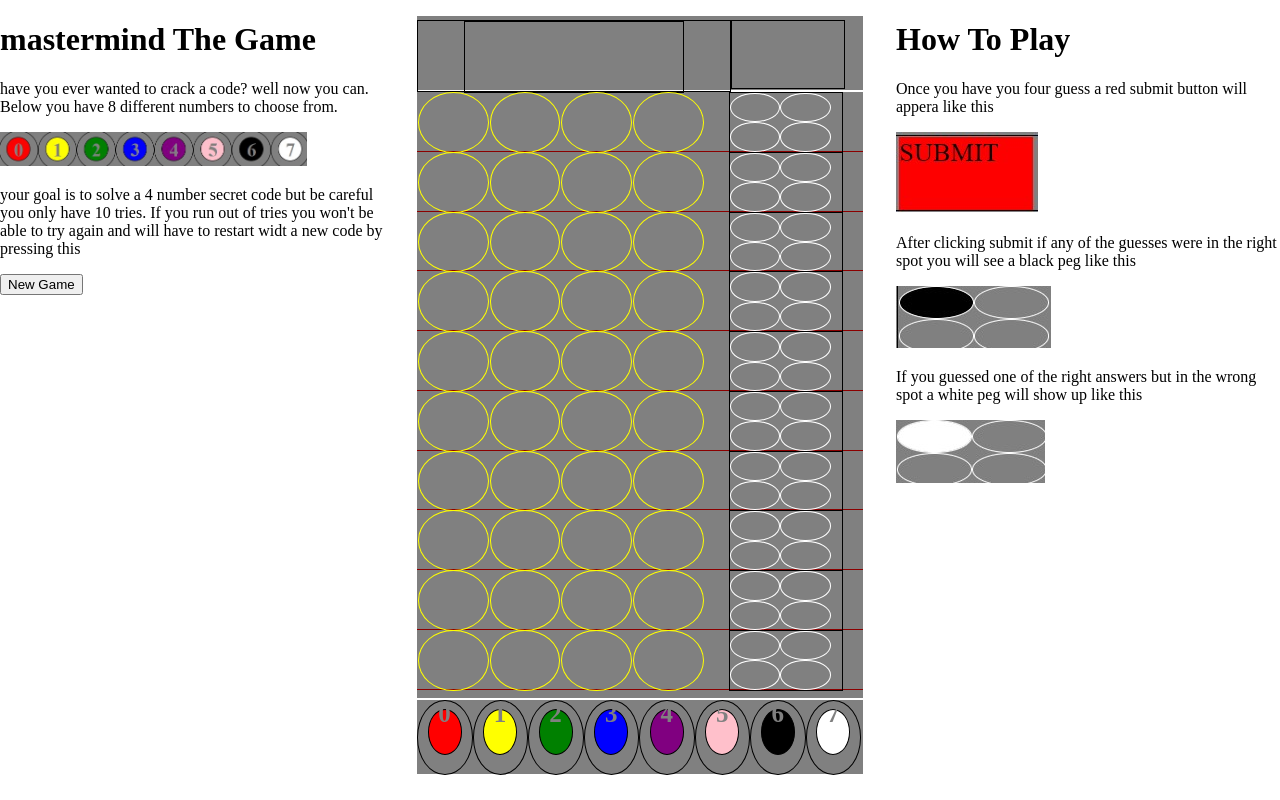
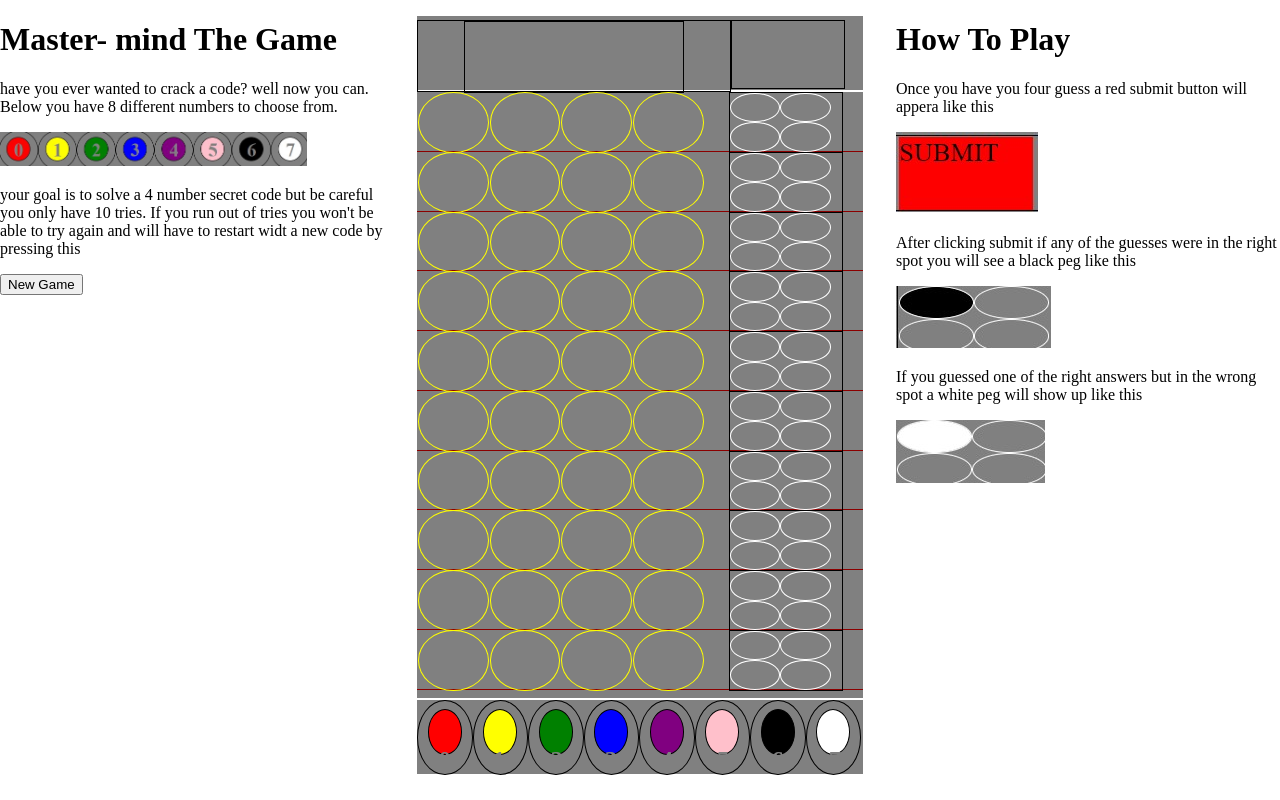
Before and after one commit to apocpax/linkedin-mastermind, a plain HTML site: page index.html in a window 1280 px wide. Drawn offline with nearby package versions, Linux system fonts and the light colour scheme; no server answers.

Commit message:
adding class for numbers

```diff
--- a/index.html
+++ b/index.html
@@ -182,50 +182,50 @@
         <div class="selection-container">
             <div class="selector">
                 <div class="selector-color red">
-                    <h3>0</h3>
+                    <h3 class="number0">0</h3>
                 </div>
 
             </div>
             <div class="selector">
                 <div class="selector-color yellow">
-                    <h3>1</h3>
+                    <h3 class="number1">1</h3>
                 </div>
                 </div>
                 <div class="selector">
                 <div class="selector-color green">
-                    <h3>2</h3>
+                    <h3 class="number2">2</h3>
                 </div>
                 </div>
                 <div class="selector">
                 <div class="selector-color blue">
-                    <h3>3</h3>
+                    <h3 class="number3">3</h3>
                 </div>
                 </div>
                 <div class="selector">
                 <div class="selector-color purple">
-                    <h3>4</h3>
+                    <h3 class="number4">4</h3>
                 </div>
                 </div>
                 <div class="selector">
                 <div class="selector-color pink">
-                    <h3>5</h3>
+                    <h3 class="number5">5</h3>
                 </div>
                 </div>
                 <div class="selector">
                 <div class="selector-color black">
-                    <h3>6</h3>
+                    <h3 class="number6">6</h3>
                 </div>
                 </div>
                 <div class="selector">
                 <div class="selector-color white">
-                    <h3>7</h3>
+                    <h3 class="number7">7</h3>
                 </div>
             </div>
             </div>
         </div>
     </div>
         <div class="introduction">
-            <h1>mastermind The Game</h1>
+            <h1>Master- mind The Game</h1>
             <p>have you ever wanted to crack a code? well
                 now you can. Below you have 8 different numbers
                 to choose from. </p>
--- a/main.css
+++ b/main.css
@@ -204,12 +204,82 @@ background-color: red;
     background-color: white;
 }
 
-h3{
+.number0{
 
-   position: relative;
-    left: 30%;
-   bottom: 80%;
+   position: absolute;
+    left: 34.25%;
+   bottom: 0%;
    font-size: 25px;
    color: gray;
 
 }
+
+.number1{
+
+   position: absolute;
+    left: 38.5%;
+   bottom: 0%;
+   font-size: 25px;
+   color: gray;
+
+}
+
+.number2{
+
+   position: absolute;
+    left: 43%;
+   bottom: 0%;
+   font-size: 25px;
+   color: gray;
+
+}
+
+.number3{
+
+   position: absolute;
+    left: 47.25%;
+   bottom: 0%;
+   font-size: 25px;
+   color: gray;
+
+}
+
+.number4{
+
+   position: absolute;
+    left: 51.60%;
+   bottom: 0%;
+   font-size: 25px;
+   color: gray;
+
+}
+
+.number5{
+
+   position: absolute;
+    left: 56%;
+   bottom: 0%;
+   font-size: 25px;
+   color: gray;
+
+}
+
+.number6{
+
+   position: absolute;
+    left: 60.25%;
+   bottom: 0%;
+   font-size: 25px;
+   color: gray;
+
+}
+
+.number7{
+
+   position: absolute;
+    left: 64.75%;
+   bottom: 0%;
+   font-size: 25px;
+   color: gray;
+
+}
```
